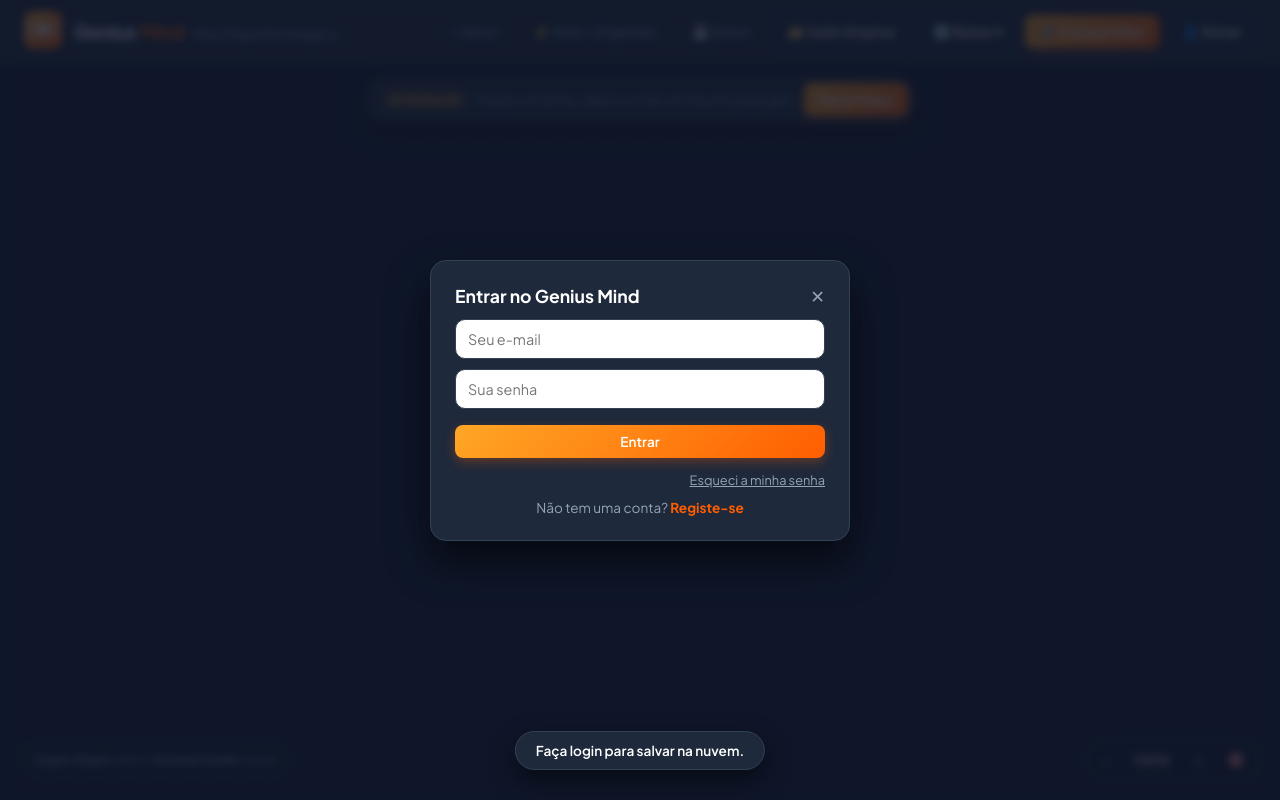
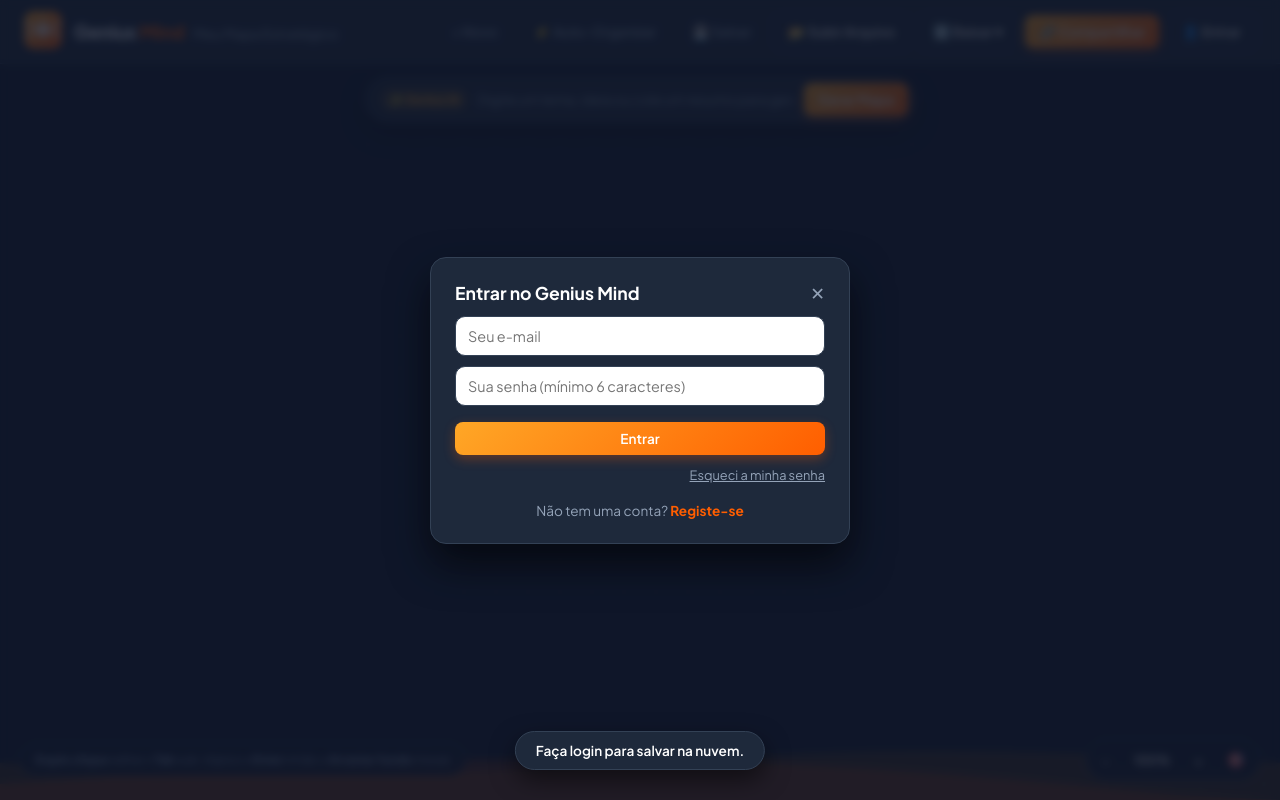
Before and after one commit to RodrigoRibeiroDev13/genius-mind, a plain HTML site: page index.html in a window 1280 px wide. Both pictures are taken after a click on the button "💾 Salvar". Drawn offline with nearby package versions, Linux system fonts and the light colour scheme; no server answers; a script that the page names is missing.

Commit message:
Update index.html

```diff
--- a/index.html
+++ b/index.html
@@ -8,20 +8,21 @@
   <link href="https://fonts.googleapis.com/css2?family=Plus+Jakarta+Sans:wght@400;500;600;700;800&display=swap" rel="stylesheet">
   <link rel="stylesheet" href="style.css" />
 
-  <!-- Bibliotecas Externas -->
+  <!-- Bibliotecas Externas para Exportação e Leitura de Arquivos -->
   <script src="https://cdnjs.cloudflare.com/ajax/libs/html2canvas/1.4.1/html2canvas.min.js"></script>
   <script src="https://cdnjs.cloudflare.com/ajax/libs/jspdf/2.5.1/jspdf.umd.min.js"></script>
   <script src="https://cdnjs.cloudflare.com/ajax/libs/pdf.js/3.11.174/pdf.min.js"></script>
   <script src="https://cdnjs.cloudflare.com/ajax/libs/mammoth/1.6.0/mammoth.browser.min.js"></script>
   <script src="https://cdnjs.cloudflare.com/ajax/libs/docx/7.1.0/docx.min.js"></script>
 
-  <!-- Firebase SDKs -->
+  <!-- Firebase App (Core), Auth e Firestore SDKs -->
   <script src="https://www.gstatic.com/firebasejs/10.8.0/firebase-app-compat.js"></script>
   <script src="https://www.gstatic.com/firebasejs/10.8.0/firebase-auth-compat.js"></script>
   <script src="https://www.gstatic.com/firebasejs/10.8.0/firebase-firestore-compat.js"></script>
 </head>
 <body>
 
+  <!-- Barra Superior (Identidade Genius Mind Laranja) -->
   <header class="topbar">
     <div class="brand">
       <div class="brand-icon" title="Genius Mind">
@@ -60,6 +61,7 @@
         <input type="file" id="fileUpload" accept=".pdf,.doc,.docx,.svg,.json,.md,.txt" hidden />
       </label>
 
+      <!-- Menu de Downloads -->
       <div class="dropdown">
         <button class="btn btn-outline" id="btnDownloadMenu">⬇️ Baixar ▾</button>
         <div class="dropdown-menu" id="downloadMenu">
@@ -74,6 +76,7 @@
 
       <button class="btn btn-primary" id="btnShare">🔗 Compartilhar</button>
 
+      <!-- Área Dinâmica de Autenticação / Perfil / Logout -->
       <div id="authArea" style="display: flex; align-items: center; gap: 8px;">
         <button class="btn btn-outline" id="btnLoginModal">👤 Entrar</button>
         <button class="btn btn-outline hidden" id="btnLogout" style="border-color: #ef4444; color: #ef4444;" title="Sair da conta">🚪 Sair</button>
@@ -81,12 +84,18 @@
     </div>
   </header>
 
+  <!-- Barra Flutuante de Prompt IA -->
   <section class="ai-prompt-bar">
     <div class="ai-badge">✨ Genius IA</div>
-    <input type="text" id="aiPromptInput" placeholder="Digite um tema, ideia ou cole um resumo para gerar o mapa mental..." />
+    <input
+      type="text"
+      id="aiPromptInput"
+      placeholder="Digite um tema, ideia ou cole um resumo para gerar o mapa mental..."
+    />
     <button class="btn btn-primary" id="btnGenerateAI">Gerar Mapa</button>
   </section>
 
+  <!-- Barra Contextual de Edição -->
   <div class="node-toolbar hidden" id="nodeToolbar">
     <button class="tool-btn" id="btnAddChild" title="Adicionar sub-tópico">+ Filho</button>
     <button class="tool-btn" id="btnAddSibling" title="Adicionar tópico irmão">+ Irmão</button>
@@ -103,16 +112,24 @@
     <button class="tool-btn danger" id="btnDeleteNode" title="Excluir tópico">🗑️</button>
   </div>
 
+  <!-- Área do Mapa -->
   <main class="canvas-wrapper" id="canvasWrapper">
     <div class="canvas-stage" id="canvasStage">
       <svg class="connections-layer" id="connectionsLayer"></svg>
       <div class="nodes-layer" id="nodesLayer"></div>
     </div>
+
+    <svg class="brand-wave" viewBox="0 0 1440 120" preserveAspectRatio="none">
+      <path fill="#FF8C00" fill-opacity="0.18" d="M0,64L80,69.3C160,75,320,85,480,80C640,75,800,53,960,48C1120,43,1280,53,1360,58.7L1440,64L1440,120L0,120Z"></path>
+      <path fill="#FF5500" fill-opacity="0.25" d="M0,96L120,85.3C240,75,480,53,720,58.7C960,64,1200,96,1320,112L1440,120L1440,120L0,120Z"></path>
+    </svg>
   </main>
 
   <footer class="bottom-controls">
     <div class="shortcuts-hint">
       <span><b>Duplo clique</b> editar</span> •
+      <span><b>Tab</b> sub-tópico</span> •
+      <span><b>Enter</b> irmão</span> •
       <span><b>Arrastar fundo</b> mover</span>
     </div>
     <div class="zoom-controls">
@@ -123,12 +140,14 @@
     </div>
   </footer>
 
+  <!-- Modal de Compartilhamento -->
   <div class="modal-backdrop hidden" id="shareModal">
     <div class="modal-card">
       <div class="modal-header">
         <h3>Compartilhar Mapa Mental</h3>
         <button class="close-modal" id="closeShareModal">✕</button>
       </div>
+      <p class="modal-desc" style="font-size: 0.85rem; color: var(--gm-muted); margin-bottom: 12px;">Qualquer pessoa com este link poderá visualizar este mapa.</p>
       <div class="share-row" style="display: flex; gap: 8px; margin-bottom: 12px;">
         <input type="text" id="shareLinkInput" readonly style="flex: 1; padding: 8px; border: 1px solid var(--gm-border); border-radius: 6px; font-size: 0.85rem;" />
         <button class="btn btn-primary" id="btnCopyLink">Copiar Link</button>
@@ -136,6 +155,7 @@
     </div>
   </div>
 
+  <!-- Modal de Autenticação com Recuperação de Senha -->
   <div class="modal-backdrop hidden" id="authModal">
     <div class="modal-card">
       <div class="modal-header">
@@ -144,12 +164,16 @@
       </div>
       <div class="auth-form" style="display:flex; flex-direction:column; gap:10px; margin-top:12px;">
         <input type="email" id="authEmail" placeholder="Seu e-mail" style="padding:10px 12px; border:1.5px solid var(--gm-border); border-radius:10px; font-size:0.9rem;" />
-        <input type="password" id="authPassword" placeholder="Sua senha" style="padding:10px 12px; border:1.5px solid var(--gm-border); border-radius:10px; font-size:0.9rem;" />
+        <input type="password" id="authPassword" placeholder="Sua senha (mínimo 6 caracteres)" style="padding:10px 12px; border:1.5px solid var(--gm-border); border-radius:10px; font-size:0.9rem;" />
+
         <button class="btn btn-primary" id="btnAuthSubmit" style="width:100%; justify-content:center; margin-top:6px;">Entrar</button>
-        <div style="text-align:right;">
+
+        <!-- Opção de Recuperação de Senha -->
+        <div style="text-align:right; margin-top:-2px;">
           <button type="button" id="btnForgotPass" style="background:none; border:none; color:var(--gm-muted); font-size:0.8rem; cursor:pointer; text-decoration:underline;">Esqueci a minha senha</button>
         </div>
-        <p style="text-align:center; font-size:0.85rem; color:var(--gm-muted);">
+
+        <p style="margin-top:8px; text-align:center; font-size:0.85rem; color:var(--gm-muted);">
           Não tem uma conta? <a href="#" id="toggleAuthMode" style="color:var(--gm-orange); font-weight:700; text-decoration:none;">Registe-se</a>
         </p>
       </div>
@@ -157,6 +181,7 @@
   </div>
 
   <div class="toast hidden" id="toast"></div>
+
   <script src="script.js"></script>
 </body>
 </html>
```
